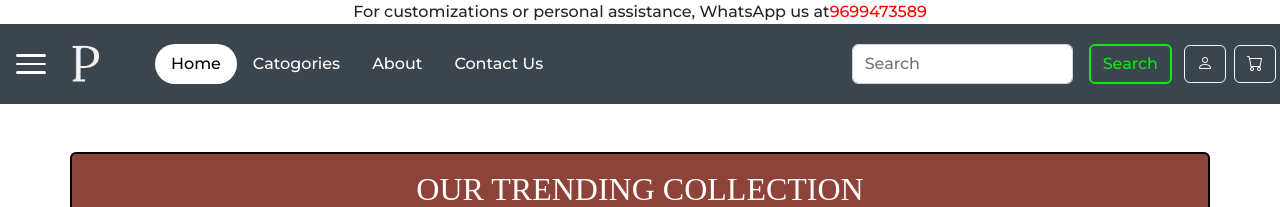
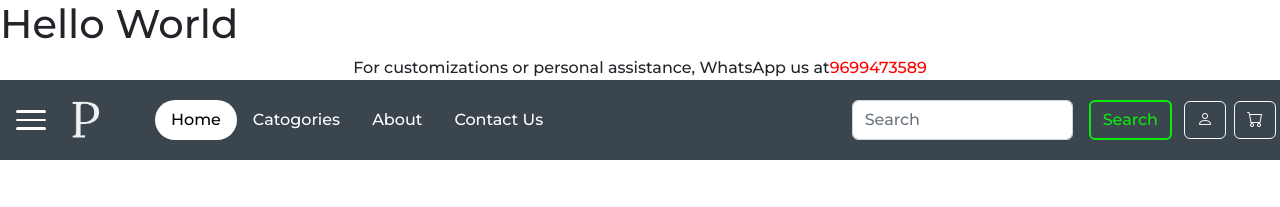
Before and after one commit to munirsiddiqui54/PronysCollection_WebApp, a website: page index.html in a window 1280 px wide. Shown: the top 207 px of the page. Drawn offline with nearby package versions, Linux system fonts and the light colour scheme; a web font is replaced by a local one.

Commit message:
helllo this is Dome

```diff
--- a/index.html
+++ b/index.html
@@ -52,6 +52,7 @@
 </head>
 
 <body>
+  <h1>Hello World</h1>
   <div class="d-flex justify-content-center align-item-center">
     <p class="text-center m-0">For customizations or personal assistance, WhatsApp us at </p>
     <p class="m-0" style="color: red;">9699473589</p>
--- /dev/null
+++ b/package.json
@@ -0,0 +1,5 @@
+{
+  "dependencies": {
+    "git": "^0.1.5"
+  }
+}
```
Also changed, not shown: 1 other file.
